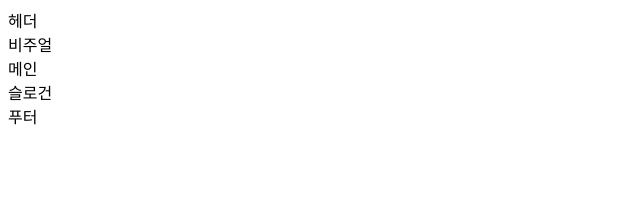
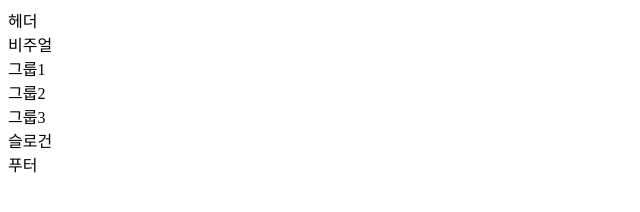
Before and after one commit to hyundini/HTML5, a website: page index.html in a window 1280 px wide. Shown: the whole page, without its empty margins (0-640 px from the left). Drawn offline with Linux system fonts and the light colour scheme.

Commit message:
웹카페 구조 생성

```diff
--- a/index.html
+++ b/index.html
@@ -9,7 +9,11 @@
 <body>
   <header class="header">헤더</header>
   <div class="visual">비주얼</div>
-  <main class="main">메인</main>
+  <main class="main">
+    <div class="group group1">그룹1</div>
+    <div class="group group2">그룹2</div>
+    <div class="group group3">그룹3</div>
+  </main>
   <article class="slogan">슬로건</article>
   <footer class="footer">
     <div class="footer-inner">
```
